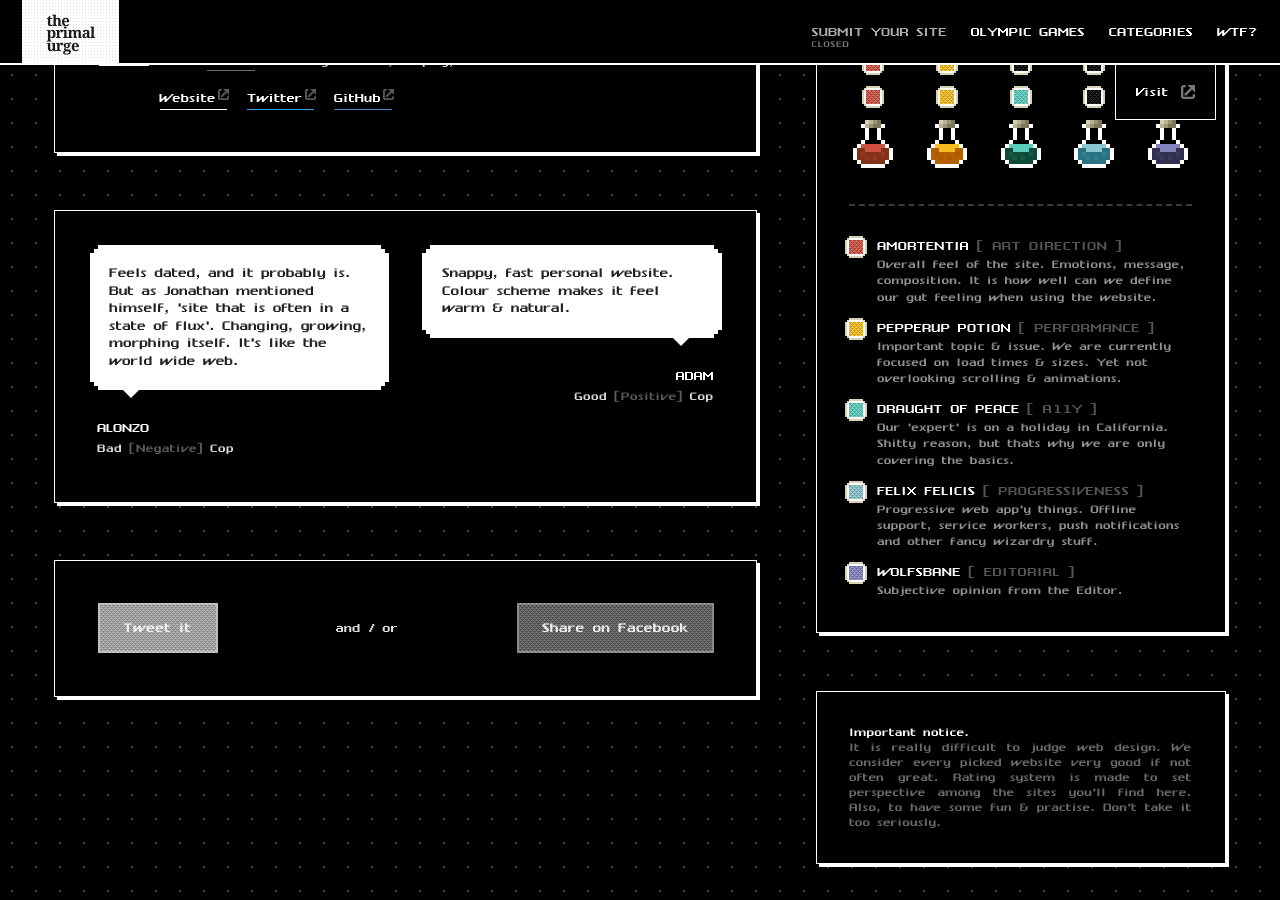
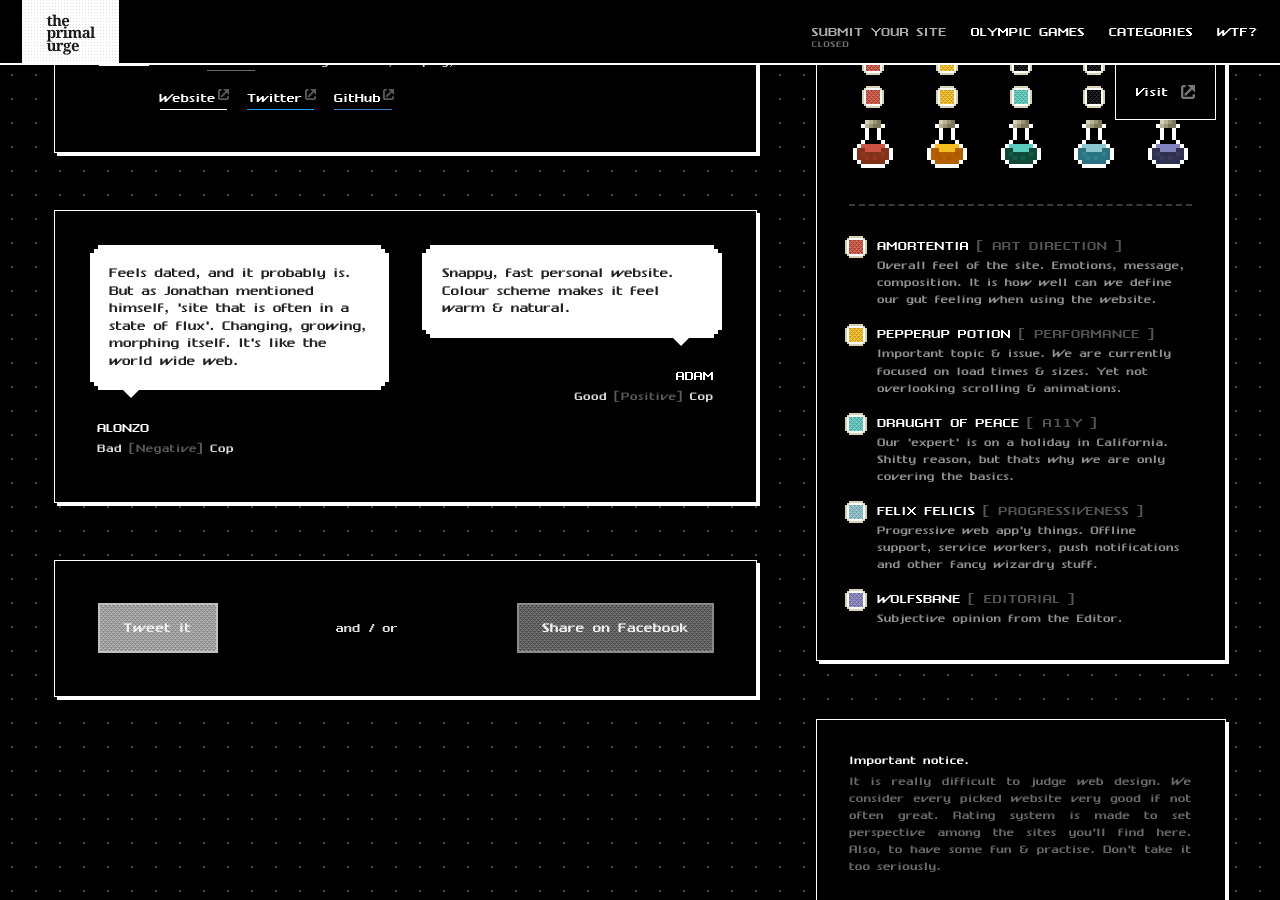
Before and after one commit to vaidaslamanauskas/theprimalurge.com, a Jekyll site: the page built from _posts/2016-12-06-snook.md, in a window 1280 px wide and 900 px high, scrolled down 873 px. Built offline with Jekyll 4.4.1, drawn with Linux system fonts in a browser that asks for light colours.

Commit message:
some changes

```diff
--- a/styles/componentes/_componentes-marvel.scss
+++ b/styles/componentes/_componentes-marvel.scss
@@ -15,8 +15,9 @@
   }
 
   .Marvel-blackWidow {
+    margin-top: 5px;
     font-size: 12px;
-    line-height: 1.25;
+    line-height: 1.425;
     letter-spacing: 0.025vw;
     text-align: justify;
     color: rgba(255, 255, 255, .42);
--- a/styles/componentes/_componentes-potion.scss
+++ b/styles/componentes/_componentes-potion.scss
@@ -9,7 +9,7 @@
   .Potion-recipe {
     display: flex;
     flex-direction: row;
-    margin-bottom: 16px;
+    margin-bottom: 20px;
 
     width: 100%;
 
@@ -104,7 +104,7 @@
         display: block;
 
         font-size: 12px;
-        line-height: 1.35;
+        line-height: 1.425;
         letter-spacing: 0.025rem;
         color: rgba(255, 255, 255, 0.57);
 
```
Also changed, not shown: 1 other file.
